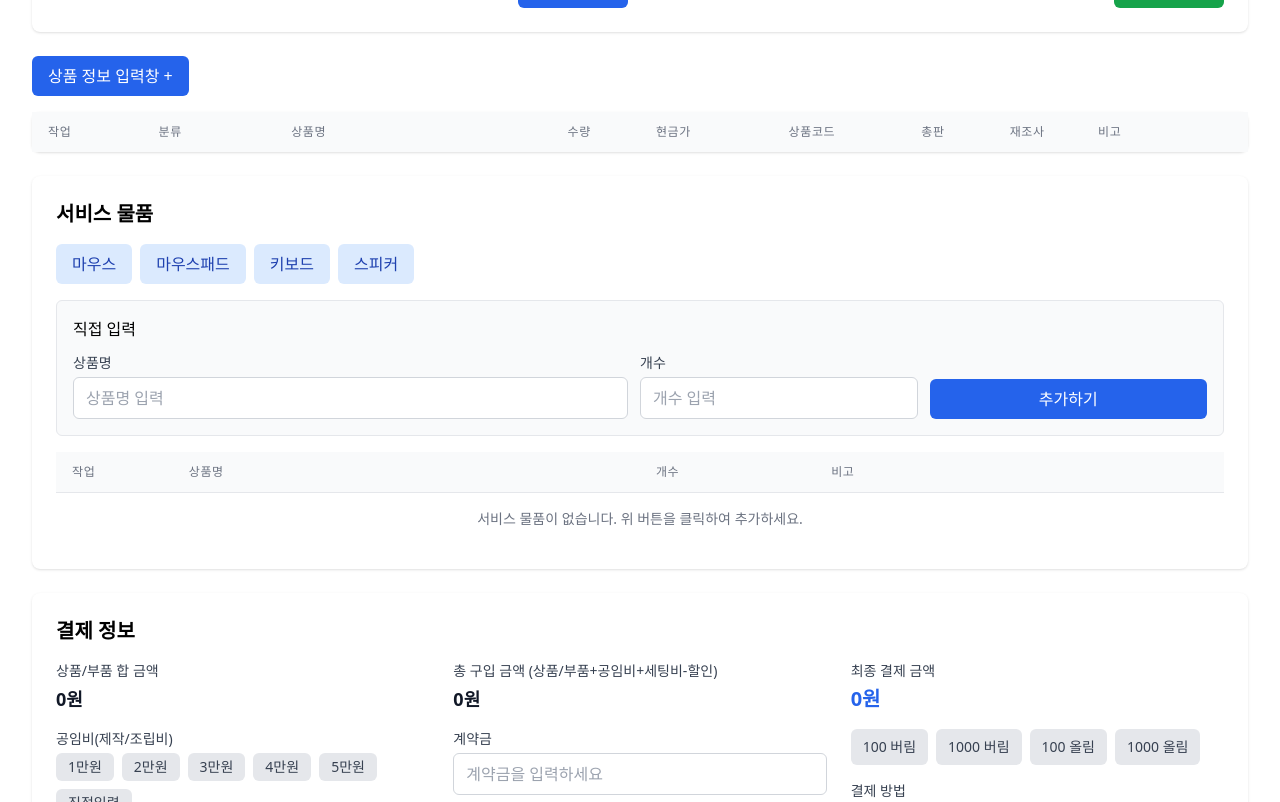
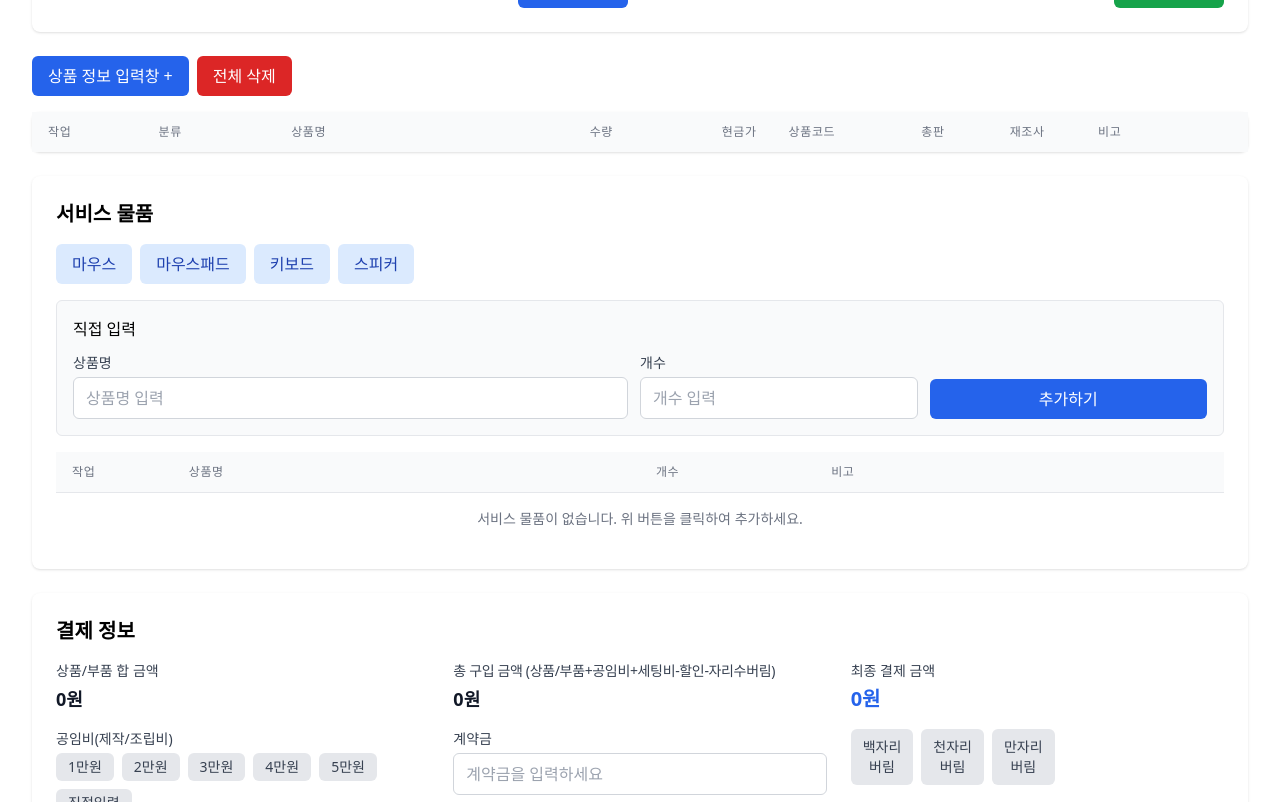
Before and after one commit to kcj980/wellcompro, a Next.js app: page /estimate in a window 1280 px wide. Shown: the part 698-1500 px from the top of the page. Built offline with nearby package versions, Linux system fonts and the light colour scheme.

Commit message:
견적 저장/수정 - 올림기능삭제, 버림 자동계산후 서비스품목에 자동 등록, 상품일괄 삭제 추가

```diff
--- a/app/estimate/[id]/page.js
+++ b/app/estimate/[id]/page.js
@@ -326,8 +326,9 @@ export default function EstimateDetail({ params }) {
                 <div>
                   <div className="text-sm font-medium text-gray-500">버림 설정</div>
                   <div className="mt-1">
-                    {estimate.paymentInfo?.roundingType === '100' ? '100원 단위 버림' :
-                     estimate.paymentInfo?.roundingType === '1000' ? '1,000원 단위 버림' : '버림 없음'}
+                    {estimate.paymentInfo?.roundingType === '100down' ? '100원 단위 버림' :
+                     estimate.paymentInfo?.roundingType === '1000down' ? '1,000원 단위 버림' :
+                     estimate.paymentInfo?.roundingType === '10000down' ? '10,000원 단위 버림' : '버림 없음'}
                   </div>
                 </div>
                 <div>
--- a/app/estimate/page.js
+++ b/app/estimate/page.js
@@ -585,7 +585,31 @@ function EstimateContent() {
   };
 
   /**
-   * 총 구입 금액 계산 함수 (상품/부품 + 공임비 + 세팅비 - 할인)
+   * 버림 적용 시 버려진 값을 계산하는 함수
+   * @param {string} roundingType - 버림 유형 ('100down', '1000down', '10000down')
+   * @param {number} total - 버림 적용 전 금액
+   * @returns {number} 버려진 금액
+   */
+  const calculateDiscardedAmount = (roundingType, total) => {
+    let roundedTotal = total;
+
+    if (roundingType === '100down') {
+      roundedTotal = Math.floor(total / 100) * 100;
+      return total - roundedTotal;
+    } else if (roundingType === '1000down') {
+      roundedTotal = Math.floor(total / 1000) * 1000;
+      return total - roundedTotal;
+    } else if (roundingType === '10000down') {
+      roundedTotal = Math.floor(total / 10000) * 10000;
+      return total - roundedTotal;
+    }
+
+    return 0;
+  };
+
+  /**
+   * 총 구입 금액 계산 함수
+   * 상품 합계 + 공임비 + 세팅비 - 할인
    * @returns {number} 총 구입 금액
    */
   const calculateTotalPurchase = () => {
@@ -595,7 +619,18 @@ function EstimateContent() {
     const setupCost = paymentInfo.setupCost !== undefined ? paymentInfo.setupCost : (parseInt(paymentInfo.setupCost) || 0);
     const discount = paymentInfo.discount !== undefined ? paymentInfo.discount : (parseInt(paymentInfo.discount) || 0);
 
-    return productTotal + laborCost + setupCost - discount;
+    let total = productTotal + laborCost + setupCost - discount;
+
+    // 버림 적용 (100원, 1000원 또는 10000원 단위)
+    if (paymentInfo.roundingType === '100down') {
+      total = Math.floor(total / 100) * 100;
+    } else if (paymentInfo.roundingType === '1000down') {
+      total = Math.floor(total / 1000) * 1000;
+    } else if (paymentInfo.roundingType === '10000down') {
+      total = Math.floor(total / 10000) * 10000;
+    }
+
+    return total;
   };
 
   /**
@@ -613,8 +648,8 @@ function EstimateContent() {
   };
 
   /**
-   * 최종 결제 금액 계산 함수 (VAT 및 버림/올림 적용)
-   * 총 구입 금액에 VAT를 더하고 필요시 100원/1000원 단위 버림/올림 적용
+   * 최종 결제 금액 계산 함수 (VAT 적용)
+   * 총 구입 금액에 VAT를 더함
    * @returns {number} 최종 결제 금액
    */
   const calculateFinalPayment = () => {
@@ -622,16 +657,7 @@ function EstimateContent() {
     const vatAmount = calculateVatAmount(total);
     total += vatAmount;
 
-    // 버림/올림 적용 (100원 또는 1000원 단위)
-    if (paymentInfo.roundingType === '100down') {
-      total = Math.floor(total / 100) * 100;
-    } else if (paymentInfo.roundingType === '1000down') {
-      total = Math.floor(total / 1000) * 1000;
-    } else if (paymentInfo.roundingType === '100up') {
-      total = Math.ceil(total / 100) * 100;
-    } else if (paymentInfo.roundingType === '1000up') {
-      total = Math.ceil(total / 1000) * 1000;
-    }
+    // 버림 로직은 calculateTotalPurchase로 이동
 
     return total;
   };
@@ -1105,6 +1131,25 @@ function EstimateContent() {
       }));
     }
   }, [isEditMode]); // 수정 모드 변경 시에만 실행
+
+  /**
+   * 테이블의 모든 상품 데이터를 삭제하는 함수
+   * 사용자에게 확인 대화상자를 표시하고 확인 시 모든 데이터 삭제
+   */
+  const handleDeleteAllProducts = () => {
+    // 테이블에 데이터가 없으면 경고 메시지 표시
+    if (tableData.length === 0) {
+      alert('삭제할 상품 데이터가 없습니다.');
+      return;
+    }
+
+    // 삭제 확인 대화상자 표시
+    if (window.confirm('모든 상품 데이터를 삭제하시겠습니까? 이 작업은 되돌릴 수 없습니다.')) {
+      // 테이블 데이터 초기화
+      setTableData([]);
+      console.log('모든 상품 데이터가 삭제되었습니다.');
+    }
+  };
 
   // JSX 렌더링 시작
   return (
@@ -1583,15 +1628,24 @@ function EstimateContent() {
           </div>
 
           {/* 상품 정보 입력창 토글 버튼 */}
-          <div className="mb-4">
+          <div className="mb-4 flex items-center"> {/* flex 클래스를 추가하여 가로 배치 */}
             <button
-              type="button"
-              onClick={() => setShowForm(!showForm)}
-              className="bg-blue-600 text-white px-4 py-2 rounded-md hover:bg-blue-700 flex items-center"
+                type="button"
+                onClick={() => setShowForm(!showForm)}
+                className="bg-blue-600 text-white px-4 py-2 rounded-md hover:bg-blue-700 flex items-center"
             >
-              상품 정보 입력창 {showForm ? '-' : '+'}
+                상품 정보 입력창 {showForm ? '-' : '+'}
+            </button>
+            {/* 전체 삭제 버튼 추가 */}
+            <button
+                type="button"
+                onClick={handleDeleteAllProducts}
+                className="bg-red-600 text-white px-4 py-2 rounded-md hover:bg-red-700 ml-2" // ml-2로 여백 추가
+            >
+                전체 삭제
             </button>
           </div>
+
 
           {/* 기존 개별 입력 폼 */}
           {showForm && (
@@ -1749,6 +1803,8 @@ function EstimateContent() {
                     type="submit"
                     className="bg-blue-600 text-white px-4 py-2 rounded-md hover:bg-blue-700"
                   >{editingId ? '수정' : '추가'}</button>
+
+
                 </div>
               </form>
             </div>
@@ -1766,14 +1822,14 @@ function EstimateContent() {
                     <th className="w-[12%] px-4 py-3 text-left text-xs font-medium text-gray-500 uppercase tracking-wider overflow-hidden">
                       <div className="truncate">분류</div>
                     </th>
-                    <th className="w-[25%] px-4 py-3 text-left text-xs font-medium text-gray-500 uppercase tracking-wider overflow-hidden">
+                    <th className="w-[27%] px-4 py-3 text-left text-xs font-medium text-gray-500 uppercase tracking-wider overflow-hidden">
                       <div className="truncate">상품명</div>
                     </th>
-                    <th className="w-[8%] px-4 py-3 text-left text-xs font-medium text-gray-500 uppercase tracking-wider overflow-hidden">
+                    <th className="w-[6%] px-4 py-3 text-left text-xs font-medium text-gray-500 uppercase tracking-wider overflow-hidden">
                       <div className="truncate">수량</div>
                     </th>
                     <th className="w-[12%] px-4 py-3 text-left text-xs font-medium text-gray-500 uppercase tracking-wider overflow-hidden">
-                      <div className="truncate">현금가</div>
+                      <div className="truncate text-right">현금가</div>
                     </th>
                     <th className="w-[12%] px-4 py-3 text-left text-xs font-medium text-gray-500 uppercase tracking-wider overflow-hidden">
                       <div className="truncate">상품코드</div>
@@ -1817,7 +1873,7 @@ function EstimateContent() {
                       <td className="px-4 py-4">
                         <div className="text-sm text-gray-900 break-all whitespace-pre-line overflow-hidden">{row.quantity}</div>
                       </td>
-                      <td className="px-4 py-4">
+                      <td className="px-4 py-4 text-right"> {/* 오른쪽 정렬 추가 */}
                         <div className="text-sm text-gray-900 break-all whitespace-pre-line overflow-hidden">{row.price}</div>
                       </td>
                       <td className="px-4 py-4">
@@ -2128,8 +2184,8 @@ function EstimateContent() {
               {/* 계약금 및 VAT 정보 */}
               <div className="space-y-4">
                 <div>
-                  <label className="block text-sm font-medium text-gray-700 mb-1">
-                    총 구입 금액 (상품/부품+공임비+세팅비-할인)
+                  <label className="block text-sm font-medium text-gray-700 mb-1 tracking-tight">
+                    총 구입 금액 (상품/부품+공임비+세팅비-할인-자리수버림)
                   </label>
                   <div className="text-lg font-semibold text-gray-900">
                     {calculatedValues.totalPurchase.toLocaleString()}원
@@ -2219,47 +2275,93 @@ function EstimateContent() {
                 <div className="flex gap-2">
                   <button
                     type="button"
-                    onClick={() => setPaymentInfo(prev => ({ ...prev, roundingType: '100down' }))}
+                    onClick={() => {
+                      // 현재 총 구입 금액 계산
+                      const productTotal = calculateProductTotal();
+                      const laborCost = paymentInfo.laborCost !== undefined ? paymentInfo.laborCost : (parseInt(paymentInfo.laborCost) || 0);
+                      const setupCost = paymentInfo.setupCost !== undefined ? paymentInfo.setupCost : (parseInt(paymentInfo.setupCost) || 0);
+                      const discount = paymentInfo.discount !== undefined ? paymentInfo.discount : (parseInt(paymentInfo.discount) || 0);
+                      const totalBeforeRounding = productTotal + laborCost + setupCost - discount;
+
+                      // 버림 적용
+                      const roundingType = '100down';
+                      setPaymentInfo(prev => ({ ...prev, roundingType }));
+
+                      // 버려진 금액 계산
+                      const discardedAmount = calculateDiscardedAmount(roundingType, totalBeforeRounding);
+
+                      // 버려진 금액이 있으면 서비스 물품에 추가
+                      if (discardedAmount > 0) {
+                        handleAddServiceItem(`끝자리버림 -${discardedAmount}원`, 1);
+                      }
+                    }}
                     className={`px-3 py-2 rounded-md text-sm ${
                       paymentInfo.roundingType === '100down'
                         ? 'bg-blue-600 text-white'
                         : 'bg-gray-200 text-gray-700 hover:bg-gray-300'
                     }`}
                   >
-                    100 버림
+                    백자리<br />버림
                   </button>
                   <button
                     type="button"
-                    onClick={() => setPaymentInfo(prev => ({ ...prev, roundingType: '1000down' }))}
+                    onClick={() => {
+                      // 현재 총 구입 금액 계산
+                      const productTotal = calculateProductTotal();
+                      const laborCost = paymentInfo.laborCost !== undefined ? paymentInfo.laborCost : (parseInt(paymentInfo.laborCost) || 0);
+                      const setupCost = paymentInfo.setupCost !== undefined ? paymentInfo.setupCost : (parseInt(paymentInfo.setupCost) || 0);
+                      const discount = paymentInfo.discount !== undefined ? paymentInfo.discount : (parseInt(paymentInfo.discount) || 0);
+                      const totalBeforeRounding = productTotal + laborCost + setupCost - discount;
+
+                      // 버림 적용
+                      const roundingType = '1000down';
+                      setPaymentInfo(prev => ({ ...prev, roundingType }));
+
+                      // 버려진 금액 계산
+                      const discardedAmount = calculateDiscardedAmount(roundingType, totalBeforeRounding);
+
+                      // 버려진 금액이 있으면 서비스 물품에 추가
+                      if (discardedAmount > 0) {
+                        handleAddServiceItem(`끝자리버림 -${discardedAmount}원`, 1);
+                      }
+                    }}
                     className={`px-3 py-2 rounded-md text-sm ${
                       paymentInfo.roundingType === '1000down'
                         ? 'bg-blue-600 text-white'
                         : 'bg-gray-200 text-gray-700 hover:bg-gray-300'
                     }`}
                   >
-                    1000 버림
+                    천자리<br/>버림
                   </button>
                   <button
                     type="button"
-                    onClick={() => setPaymentInfo(prev => ({ ...prev, roundingType: '100up' }))}
+                    onClick={() => {
+                      // 현재 총 구입 금액 계산
+                      const productTotal = calculateProductTotal();
+                      const laborCost = paymentInfo.laborCost !== undefined ? paymentInfo.laborCost : (parseInt(paymentInfo.laborCost) || 0);
+                      const setupCost = paymentInfo.setupCost !== undefined ? paymentInfo.setupCost : (parseInt(paymentInfo.setupCost) || 0);
+                      const discount = paymentInfo.discount !== undefined ? paymentInfo.discount : (parseInt(paymentInfo.discount) || 0);
+                      const totalBeforeRounding = productTotal + laborCost + setupCost - discount;
+
+                      // 버림 적용
+                      const roundingType = '10000down';
+                      setPaymentInfo(prev => ({ ...prev, roundingType }));
+
+                      // 버려진 금액 계산
+                      const discardedAmount = calculateDiscardedAmount(roundingType, totalBeforeRounding);
+
+                      // 버려진 금액이 있으면 서비스 물품에 추가
+                      if (discardedAmount > 0) {
+                        handleAddServiceItem(`끝자리버림 -${discardedAmount}원`, 1);
+                      }
+                    }}
                     className={`px-3 py-2 rounded-md text-sm ${
-                      paymentInfo.roundingType === '100up'
+                      paymentInfo.roundingType === '10000down'
                         ? 'bg-blue-600 text-white'
                         : 'bg-gray-200 text-gray-700 hover:bg-gray-300'
                     }`}
                   >
-                    100 올림
-                  </button>
-                  <button
-                    type="button"
-                    onClick={() => setPaymentInfo(prev => ({ ...prev, roundingType: '1000up' }))}
-                    className={`px-3 py-2 rounded-md text-sm ${
-                      paymentInfo.roundingType === '1000up'
-                        ? 'bg-blue-600 text-white'
-                        : 'bg-gray-200 text-gray-700 hover:bg-gray-300'
-                    }`}
-                  >
-                    1000 올림
+                    만자리<br/>버림
                   </button>
                   {paymentInfo.roundingType && (
                     <button
@@ -2267,7 +2369,7 @@ function EstimateContent() {
                       onClick={() => setPaymentInfo(prev => ({ ...prev, roundingType: '' }))}
                       className="px-3 py-2 rounded-md text-sm bg-gray-200 text-gray-700 hover:bg-gray-300"
                     >
-                      버림/올림 취소
+                      버림 취소
                     </button>
                   )}
                 </div>
```
